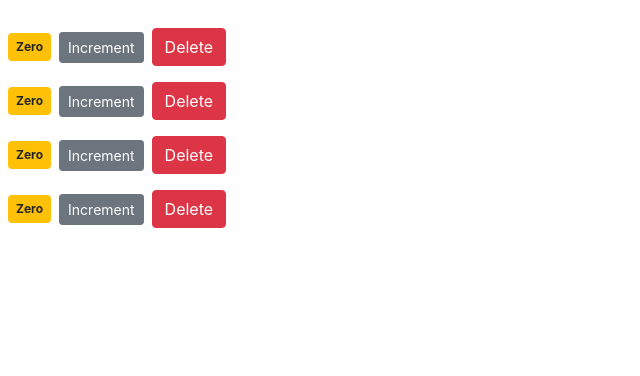
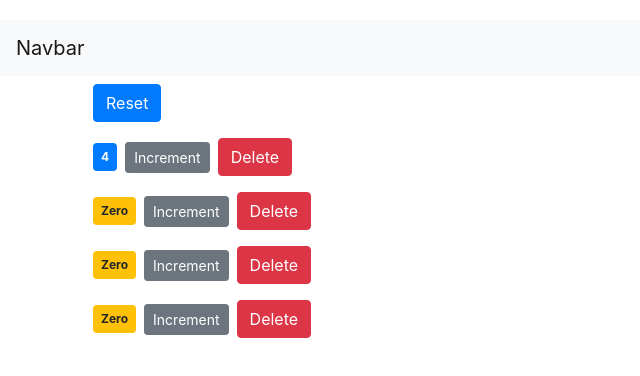
Before and after one commit to yaxue1123/react-app, a React (Create React App) app: page / in a window 1280 px wide. Shown: the top 376 px of the page, without its empty margins (0-640 px from the left). Built offline with nearby package versions, Linux system fonts and the light colour scheme.

Commit message:
single sourth of truth & remove local state in child component

```diff
--- a/src/App.js
+++ b/src/App.js
@@ -1,12 +1,16 @@
 import React from "react";
-import Movies from "./components/movies";
+import Navbar from "./components/navbar";
+import Counters from "./components/counters";
 import "./App.css";
 
 function App() {
   return (
-    <main className="container">
-      <Movies />
-    </main>
+    <React.Fragment>
+      <Navbar />
+      <main className="container">
+        <Counters />
+      </main>
+    </React.Fragment>
   );
 }
 
--- a/src/components/counter.jsx
+++ b/src/components/counter.jsx
@@ -1,9 +1,10 @@
 import React, { Component } from "react";
 
 class Counter extends Component {
-  state = {
-    value: this.props.counter.value
-  };
+  // stateless component/ controlled component
+  // state = {
+  //   value: this.props.counter.value
+  // };
 
   // can replace arrow function to bind event handlers.
   //   constructor() {
@@ -17,18 +18,13 @@
   //   return this.state.tags.map(tag => <li key={tag}>{tag}</li>);
   // }
 
-  handleIncrement = product => {
-    console.log(product);
-    this.setState({ value: this.state.value + 1 });
-  };
-
   render() {
     let classes = this.getBadgeClasses();
     return (
       <React.Fragment>
         <span className={classes}>{this.formatCount()}</span>
         <button
-          onClick={() => this.handleIncrement({ id: 1 })}
+          onClick={() => this.props.onIncrement(this.props.counter)}
           className="btn btn-secondary btn-sm"
         >
           Increment
@@ -48,12 +44,12 @@
 
   getBadgeClasses() {
     let classes = "badge m-2 p-2 badge-";
-    classes += this.state.value === 0 ? "warning" : "primary";
+    classes += this.props.counter.value === 0 ? "warning" : "primary";
     return classes;
   }
 
   formatCount() {
-    const { value } = this.state;
+    const { value } = this.props.counter;
     return value === 0 ? "Zero" : value;
   }
 }
--- a/src/components/counters.jsx
+++ b/src/components/counters.jsx
@@ -5,15 +5,35 @@
 class Counters extends Component {
   state = {
     counters: [
-      { id: 1, value: 0 },
+      { id: 1, value: 4 },
       { id: 2, value: 0 },
       { id: 3, value: 0 },
       { id: 4, value: 0 }
     ]
   };
 
+  handleReset = () => {
+    const counters = this.state.counters.map(c => {
+      c.value = 0;
+      return c;
+    });
+
+    this.setState({ counters });
+  };
+
   handleDelete = counterID => {
     const counters = this.state.counters.filter(c => c.id !== counterID);
+
+    this.setState({ counters });
+  };
+
+  handleIncrement = counter => {
+    const counters = [...this.state.counters];
+    const index = counters.indexOf(counter);
+    // don't touch original state.
+    // clone the element to be incremented.
+    counters[index] = { ...counter };
+    counters[index].value++;
     this.setState({ counters });
   };
 
@@ -21,10 +41,18 @@
     // pass a reference to the handle event function to child component
     return (
       <div>
+        <button
+          onClick={this.handleReset}
+          className="btn btn-primary btn-s m-2"
+        >
+          Reset
+        </button>
+        <br />
         {this.state.counters.map(counter => (
           <Counter
             key={counter.id}
             onDelete={this.handleDelete}
+            onIncrement={this.handleIncrement}
             counter={counter}
           />
         ))}
--- /dev/null
+++ b/src/components/navbar.jsx
@@ -0,0 +1,14 @@
+import React, { Component } from "react";
+class Navbar extends Component {
+  render() {
+    return (
+      <nav className="navbar navbar-light bg-light">
+        <a className="navbar-brand" href="#">
+          Navbar
+        </a>
+      </nav>
+    );
+  }
+}
+
+export default Navbar;
--- a/src/index.js
+++ b/src/index.js
@@ -5,9 +5,8 @@
 import * as serviceWorker from "./serviceWorker";
 import "bootstrap/dist/css/bootstrap.css";
 import "font-awesome/css/font-awesome.css";
-import Counters from "./components/counters";
 
-ReactDOM.render(<Counters />, document.getElementById("root"));
+ReactDOM.render(<App />, document.getElementById("root"));
 
 // If you want your app to work offline and load faster, you can change
 // unregister() to register() below. Note this comes with some pitfalls.
```
